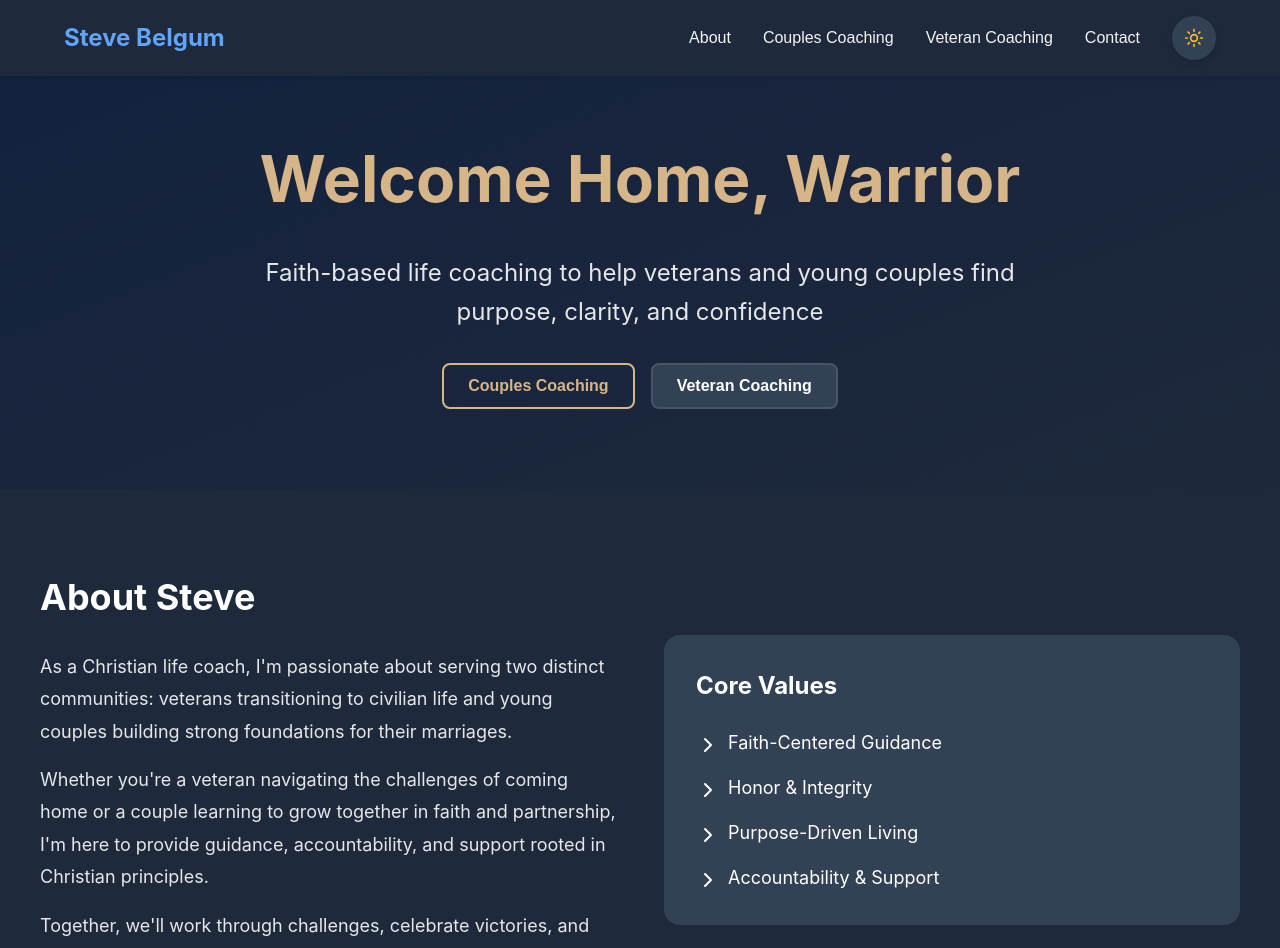
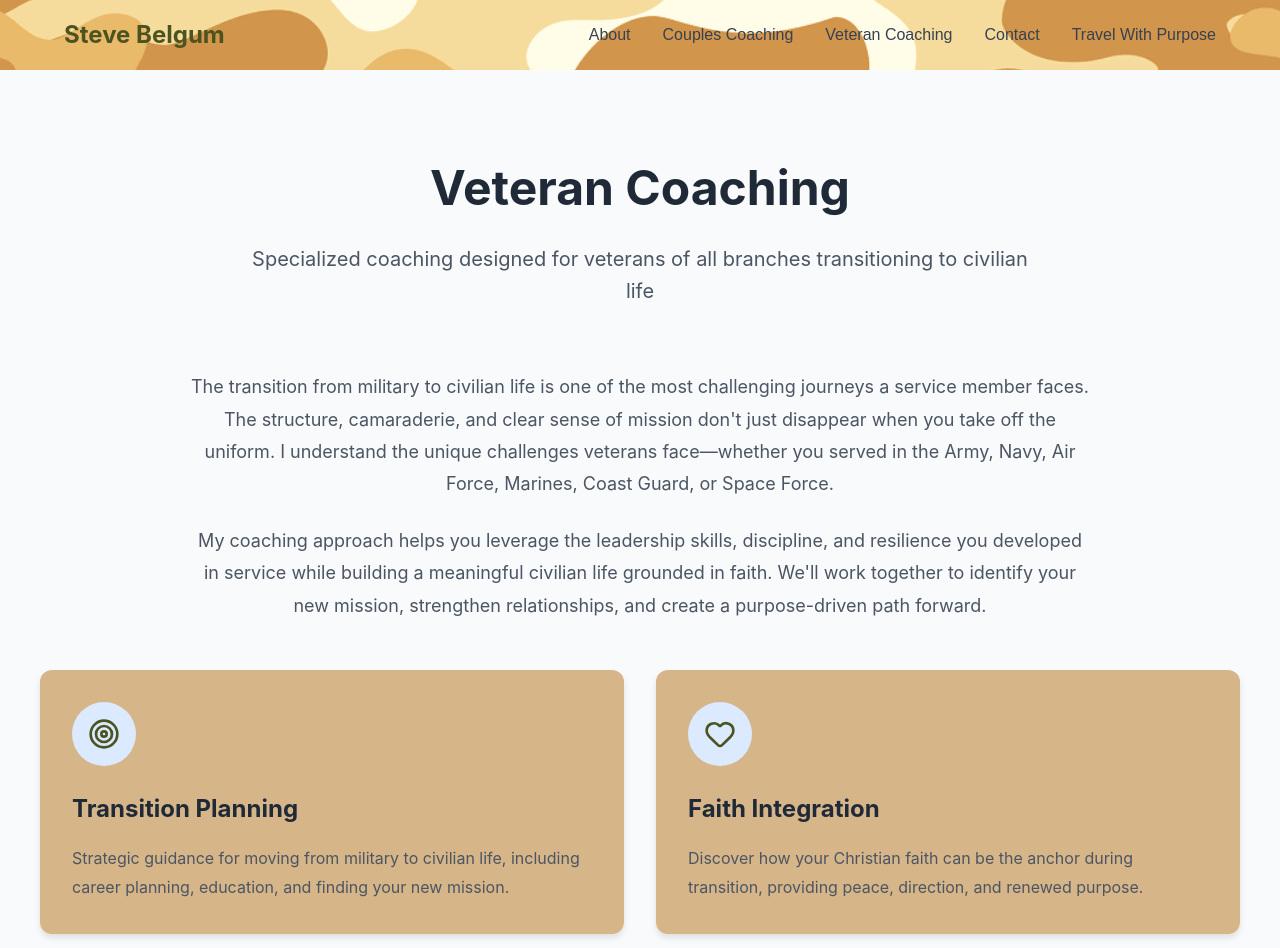
Before and after one commit to MarkBelgum/steve-belgum-website, a React (Create React App) app: page /veteran-coaching in a window 1280 px wide. Shown: the top 948 px of the page. Built offline with nearby package versions, Linux system fonts and the light colour scheme.

Commit message:
change styles

```diff
--- a/package.json
+++ b/package.json
@@ -6,6 +6,7 @@
     "lucide-react": "^0.562.0",
     "react": "^19.2.3",
     "react-dom": "^19.2.3",
+    "react-router-dom": "^7.11.0",
     "react-scripts": "^5.0.1"
   },
   "scripts": {
--- a/src/App.css
+++ b/src/App.css
@@ -1,6 +1,7 @@
 /* Reset and Base Styles */
 :root {
   --white: #D6B588;
+  --tan: #D6B588;
   --primary: #4B5320;
   --primary-hover: #c5d81d;
   --dark-bg: #0f172a;
@@ -8,6 +9,13 @@
   --gray-bg: #f9fafb;
   --text-main: #1f2937;
   --text-muted: #4b5563;
+}
+
+.theme-couples {
+  --white: #fce7f3;
+  --tan: #fbcfe8;
+  --primary: #be185d;
+  --primary-hover: #9d174d;
 }
 
 * {
@@ -21,11 +29,6 @@ body {
   line-height: 1.6;
   color: var(--text-main);
   transition: background-color 0.3s, color 0.3s;
-}
-
-body.dark {
-  background-color: var(--dark-bg);
-  color: #1d3971;
 }
 
 .app {
@@ -72,50 +75,24 @@ body.dark {
   opacity: 0;
 }
 
-/* Theme Toggle */
-.theme-toggle {
-  top: 24px;
-  left: 24px;
-  z-index: 50;
-  background: var(--white);
-  padding: 12px;
-  border-radius: 50%;
-  box-shadow: 0 4px 6px rgba(0, 0, 0, 0.1);
-  border: none;
-  cursor: pointer;
-  transition: all 0.3s;
-  display: flex;
-  align-items: center;
-  justify-content: center;
+/* Navigation */
+.navbar {
+  position: sticky;
+  top: 0;
+  z-index: 1000;
+
+  background-image: url('./camouflage-fabric-light-brown-208169.png');
+  background-size: cover;
+  background-position: center;
+  background-repeat: no-repeat;
+
+  /* Optional overlay for readability */
+  background-color: var(--tan);
+  background-blend-mode: overlay;
 }
 
-.theme-toggle:hover {
-  transform: scale(1.1);
-  box-shadow: 0 10px 15px rgba(0, 0, 0, 0.2);
-}
-
-body.dark .theme-toggle {
-  background: #334155;
-  color: #fbbf24;
-}
-
-body:not(.dark) .theme-toggle {
-  color: #334155;
-}
-
-/* Navigation */
-.navbar {
-  background: var(--white);
-  box-shadow: 0 2px 4px rgba(0, 0, 0, 0.1);
-  position: fixed;
-  width: 100%;
-  top: 0;
-  z-index: 40;
-  transition: background-color 0.3s;
-}
-
-body.dark .navbar {
-  background: var(--dark-surface);
+.theme-couples .navbar {
+  background-image: none;
 }
 
 .nav-container {
@@ -135,10 +112,6 @@ body.dark .navbar {
   font-weight: bold;
   color: var(--primary);
   transition: color 0.3s;
-}
-
-body.dark .logo {
-  color: #60a5fa;
 }
 
 .nav-desktop {
@@ -168,14 +141,6 @@ body.dark .logo {
   transform: scale(1.05);
 }
 
-body.dark .nav-link {
-  color: #f3f4f6;
-}
-
-body.dark .nav-link:hover {
-  color: #60a5fa;
-}
-
 .mobile-menu-btn {
   display: flex;
   background: none;
@@ -183,10 +148,6 @@ body.dark .nav-link:hover {
   color: #374151;
   cursor: pointer;
   transition: color 0.3s;
-}
-
-body.dark .mobile-menu-btn {
-  color: #f3f4f6;
 }
 
 @media (min-width: 768px) {
@@ -226,14 +187,6 @@ body.dark .mobile-menu-btn {
   color: var(--primary);
 }
 
-body.dark .nav-link-mobile {
-  color: #f3f4f6;
-}
-
-body.dark .nav-link-mobile:hover {
-  color: #60a5fa;
-}
-
 /* Buttons */
 .btn {
   padding: 12px 24px;
@@ -266,16 +219,6 @@ body.dark .nav-link-mobile:hover {
   background: #eff6ff;
 }
 
-body.dark .btn-secondary {
-  background: #334155;
-  color: white;
-  border-color: #475569;
-}
-
-body.dark .btn-secondary:hover {
-  background: #475569;
-}
-
 .btn-outline {
   background: transparent;
   color: var(--white);
@@ -285,12 +228,6 @@ body.dark .btn-secondary:hover {
 .btn-outline:hover {
   background: var(--white);
   color: var(--primary);
-}
-
-body.dark .btn-outline:hover {
-  background: #334155;
-  color: white;
-  border-color: #475569;
 }
 
 /* Hero Section */
@@ -303,19 +240,11 @@ body.dark .btn-outline:hover {
   transition: background 0.5s;
 }
 
-body.dark .hero {
-  background: linear-gradient(to bottom right, var(--dark-bg), var(--dark-surface));
-}
-
 .hero-overlay {
   position: absolute;
   inset: 0;
   background: linear-gradient(to bottom right, rgba(96, 165, 250, 0.2), transparent);
   transition: background 0.5s;
-}
-
-body.dark .hero-overlay {
-  background: linear-gradient(to bottom right, rgba(59, 130, 246, 0.1), transparent);
 }
 
 .hero-content {
@@ -329,7 +258,12 @@ body.dark .hero-overlay {
 .hero h1 {
   font-size: 48px;
   font-weight: bold;
-  margin-bottom: 24px;
+}
+
+.hero h2 {
+  font-size: 40px;
+  font-weight: bold;
+  margin-bottom: 12px;
 }
 
 @media (min-width: 768px) {
@@ -345,10 +279,6 @@ body.dark .hero-overlay {
   max-width: 800px;
   margin-left: auto;
   margin-right: auto;
-}
-
-body.dark .hero p {
-  color: #e5e7eb;
 }
 
 @media (min-width: 768px) {
@@ -393,25 +323,13 @@ body.dark .hero p {
   background: var(--white);
 }
 
-body.dark .bg-white {
-  background: var(--dark-bg);
-}
-
 .bg-gray {
   background: var(--gray-bg);
-}
-
-body.dark .bg-gray {
-  background: var(--dark-surface);
 }
 
 .bg-blue {
   background: var(--primary);
   color: var(--white);
-}
-
-body.dark .bg-blue {
-  background: var(--dark-surface);
 }
 
 /* Section Headers */
@@ -433,10 +351,6 @@ body.dark .bg-blue {
   color: var(--text-main);
 }
 
-body.dark .section-header h2 {
-  color: var(--white);
-}
-
 @media (min-width: 768px) {
   .section-header h2 {
     font-size: 48px;
@@ -448,10 +362,6 @@ body.dark .section-header h2 {
   color: var(--text-muted);
   max-width: 800px;
   margin: 0 auto;
-}
-
-body.dark .section-header .subtitle {
-  color: #e5e7eb;
 }
 
 /* About Section */
@@ -474,19 +384,11 @@ body.dark .section-header .subtitle {
   margin-bottom: 24px;
 }
 
-body.dark .about-text h2 {
-  color: white;
-}
-
 .about-text p {
   font-size: 18px;
   color: #4b5563;
   margin-bottom: 16px;
   line-height: 1.8;
-}
-
-body.dark .about-text p {
-  color: #e5e7eb;
 }
 
 .core-values {
@@ -500,10 +402,6 @@ body.dark .about-text p {
 .core-values:hover {
   transform: scale(1.05);
   box-shadow: 0 20px 25px rgba(0, 0, 0, 0.2);
-}
-
-body.dark .core-values {
-  background: #334155;
 }
 
 .core-values h3 {
@@ -548,10 +446,6 @@ body.dark .core-values {
   line-height: 1.8;
 }
 
-body.dark .service-description p {
-  color: #e5e7eb;
-}
-
 /* Cards Grid */
 .cards-grid {
   display: grid;
@@ -584,10 +478,6 @@ body.dark .service-description p {
   box-shadow: 0 20px 25px rgba(0, 0, 0, 0.2);
 }
 
-body.dark .card {
-  background: var(--dark-surface);
-}
-
 .card-icon {
   background: #dbeafe;
   width: 64px;
@@ -605,11 +495,6 @@ body.dark .card {
   transform: scale(1.1) rotate(6deg);
 }
 
-body.dark .card-icon {
-  background: rgba(37, 99, 235, 0.3);
-  color: #93c5fd;
-}
-
 .card h3 {
   font-size: 24px;
   font-weight: bold;
@@ -617,17 +502,9 @@ body.dark .card-icon {
   color: var(--text-main);
 }
 
-body.dark .card h3 {
-  color: var(--white);
-}
-
 .card p {
   color: var(--text-muted);
   line-height: 1.8;
-}
-
-body.dark .card p {
-  color: #e5e7eb;
 }
 
 /* Approach Section */
@@ -661,10 +538,6 @@ body.dark .card p {
   margin-bottom: 16px;
 }
 
-body.dark .step-number {
-  color: #334155;
-}
-
 .approach-step h3 {
   font-size: 24px;
   font-weight: bold;
@@ -672,16 +545,8 @@ body.dark .step-number {
   margin-bottom: 12px;
 }
 
-body.dark .approach-step h3 {
-  color: var(--white);
-}
-
 .approach-step p {
   color: var(--text-muted);
-}
-
-body.dark .approach-step p {
-  color: #e5e7eb;
 }
 
 /* Contact Section */
@@ -711,10 +576,6 @@ body.dark .approach-step p {
   font-size: 20px;
   margin-bottom: 32px;
   color: #bfdbfe;
-}
-
-body.dark .contact-subtitle {
-  color: #e5e7eb;
 }
 
 .contact-info {
@@ -748,20 +609,12 @@ body.dark .contact-subtitle {
   color: #bfdbfe;
 }
 
-body.dark .contact-item a:hover {
-  color: #60a5fa;
-}
-
 /* Footer */
 .footer {
   background: #111827;
   color: #9ca3af;
   padding: 32px 24px;
   transition: background-color 0.3s;
-}
-
-body.dark .footer {
-  background: #020617;
 }
 
 .footer-content {
--- a/src/App.js
+++ b/src/App.js
@@ -1,23 +1,64 @@
-import { About, Approach, Contact, CouplesCoaching, Footer, Hero, Navigation, Services } from './components';
-import { ThemeContext } from './theme/ThemeContext';
-import { useTheme } from './theme/useTheme';
+import { useState, useEffect } from 'react';
+import { BrowserRouter as Router, Routes, Route, useLocation } from 'react-router-dom';
+import { About, Approach, BookLink, Contact, CouplesCoaching, Footer, Hero, Navigation, Services, Travel } from './components';
 import './App.css';
 
-export default function App() {
-  const { isDark, toggleTheme } = useTheme();
+const AppContent = () => {
+  const location = useLocation();
+  const [themeClass, setThemeClass] = useState(() => {
+    if (location.pathname === '/couples-coaching') return 'theme-couples';
+    if (location.pathname === '/veteran-coaching') return 'theme-veteran';
+    return '';
+  });
+
+  useEffect(() => {
+    if (location.pathname === '/couples-coaching') {
+      setThemeClass('theme-couples');
+    } else if (location.pathname === '/veteran-coaching') {
+      setThemeClass('theme-veteran');
+    }
+  }, [location.pathname]);
 
   return (
-    <ThemeContext.Provider value={{ isDark, toggleTheme }}>
-      <div className="app">
-        <Navigation isDark={isDark} toggleTheme={toggleTheme} />
+    <div className={`app ${themeClass}`}>
+      <Navigation />
+      <Routes>
+        <Route path="/" element={
+          <>
             <Hero />
             <About />
-        <CouplesCoaching />
-        <Services />
             <Approach />
             <Contact />
+          </>
+        } />
+        <Route path="/couples-coaching" element={
+          <>
+            <CouplesCoaching />
+            <Contact />
+          </>
+        } />
+        <Route path="/veteran-coaching" element={
+          <>
+            <Services />
+            <Contact />
+          </>
+        } />
+        <Route path="/travel-with-purpose" element={
+          <>
+            <Travel />
+            <BookLink />
+          </>
+        } />
+      </Routes>
       <Footer />
     </div>
-    </ThemeContext.Provider>
+  );
+};
+
+export default function App() {
+  return (
+    <Router>
+      <AppContent />
+    </Router>
   );
 }
--- a/src/components/ApproachStep.js
+++ b/src/components/ApproachStep.js
@@ -9,7 +9,6 @@ const ApproachStep = ({ step, index }) => {
       className={`approach-step ${isVisible ? 'visible' : ''}`}
       style={{ transitionDelay: `${index * 200}ms` }}
     >
-      <div className="step-number">{step.num}</div>
       <h3>{step.title}</h3>
       <p>{step.desc}</p>
     </div>
--- a/src/components/Hero.js
+++ b/src/components/Hero.js
@@ -1,14 +1,9 @@
 import { useState, useEffect } from 'react';
+import { useNavigate } from 'react-router-dom';
 import Button from './Button';
 
-const scrollToSection = (id) => {
-  const element = document.getElementById(id);
-  if (element) {
-    element.scrollIntoView({ behavior: 'smooth' });
-  }
-};
-
 const Hero = () => {
+  const navigate = useNavigate();
   const [offsetY, setOffsetY] = useState(0);
 
   useEffect(() => {
@@ -24,16 +19,17 @@ const Hero = () => {
         style={{ transform: `translateY(${offsetY * 0.5}px)` }}
       />
       <div className="hero-content">
-        <h1 className="animate-fade-in-up">Welcome Home, Warrior</h1>
+        <h1 className="animate-fade-in-up">Developing Leaders </h1>
+        <h2 className="animate-fade-in-up">by Mentoring and Coaching</h2>
         <p className="animate-fade-in-up-delay">
-          Faith-based life coaching to help veterans and young couples find purpose, clarity, and confidence
+          Helping young couples and veterans find clarity, purpose, and confidence
         </p>
         <div className="hero-buttons animate-fade-in-up-delay-2">
-          <Button variant="outline" onClick={() => scrollToSection('couples-coaching')}>
+          <Button variant="outline" onClick={() => navigate('/couples-coaching')}>
             Couples Coaching
           </Button>
-          <Button variant="secondary" onClick={() => scrollToSection('veteran-coaching')}>
-            Veteran Coaching
+          <Button variant="secondary" onClick={() => navigate('/veteran-coaching')}>
+            Veterans Coaching
           </Button>
         </div>
       </div>
--- a/src/components/Navigation.js
+++ b/src/components/Navigation.js
@@ -1,6 +1,6 @@
 import { useState } from 'react';
+import { useLocation, useNavigate } from 'react-router-dom';
 import { Menu, X } from 'lucide-react';
-import ThemeToggle from './ThemeToggle';
 
 const scrollToSection = (id) => {
   const element = document.getElementById(id);
@@ -9,38 +9,56 @@ const scrollToSection = (id) => {
   }
 };
 
-const Navigation = ({ isDark, toggleTheme }) => {
+const Navigation = () => {
   const [isOpen, setIsOpen] = useState(false);
+  const location = useLocation();
+  const navigate = useNavigate();
 
   const navItems = [
-    { label: 'About', id: 'about' },
-    { label: 'Couples Coaching', id: 'couples-coaching' },
-    { label: 'Veteran Coaching', id: 'veteran-coaching' },
-    { label: 'Contact', id: 'contact' }
+    { label: 'About', path: '/', id: 'about' },
+    { label: 'Couples Coaching', path: '/couples-coaching' },
+    { label: 'Veteran Coaching', path: '/veteran-coaching' },
+    { label: 'Contact', id: 'contact' },
+    { label: 'Travel With Purpose', path: '/travel-with-purpose' },
   ];
 
-  const handleNavClick = (id) => {
-    scrollToSection(id);
+  const handleNavClick = (item) => {
     setIsOpen(false);
+
+    if (item.path) {
+      if (location.pathname !== item.path) {
+        navigate(item.path);
+        if (item.id) {
+          setTimeout(() => scrollToSection(item.id), 100);
+        } else {
+          window.scrollTo(0, 0);
+        }
+      } else if (item.id) {
+        scrollToSection(item.id);
+      } else {
+        window.scrollTo(0, 0);
+      }
+    } else if (item.id) {
+      scrollToSection(item.id);
+    }
   };
 
   return (
     <nav className="navbar">
       <div className="nav-container">
         <div className="nav-header">
-          <div className="logo">Steve Belgum</div>
+          <div className="logo" onClick={() => navigate('/')} style={{ cursor: 'pointer' }}>Steve Belgum</div>
 
           <div className="nav-desktop">
             {navItems.map((item, index) => (
               <button
-                key={item.id}
-                onClick={() => handleNavClick(item.id)}
+                key={item.label}
+                onClick={() => handleNavClick(item)}
                 className="nav-link"
               >
                 {item.label}
               </button>
             ))}
-            <ThemeToggle isDark={isDark} toggleTheme={toggleTheme} />
           </div>
 
           <button
@@ -54,8 +72,8 @@ const Navigation = ({ isDark, toggleTheme }) => {
         <div className={`nav-mobile ${isOpen ? 'open' : ''}`}>
           {navItems.map(item => (
             <button
-              key={item.id}
-              onClick={() => handleNavClick(item.id)}
+              key={item.label}
+              onClick={() => handleNavClick(item)}
               className="nav-link-mobile"
             >
               {item.label}
--- a/src/components/index.js
+++ b/src/components/index.js
@@ -1,6 +1,7 @@
 export { default as About } from './About';
 export { default as Approach } from './Approach';
 export { default as ApproachStep } from './ApproachStep';
+export { default as BookLink } from './BookLink';
 export { default as Button } from './Button';
 export { default as Card } from './Card';
 export { default as Contact } from './Contact';
@@ -12,3 +13,4 @@ export { default as Section } from './Section';
 export { default as SectionHeader } from './SectionHeader';
 export { default as Services } from './Services';
 export { default as ThemeToggle } from './ThemeToggle';
+export { default as Travel } from './Travel';
--- a/src/data/content.js
+++ b/src/data/content.js
@@ -47,7 +47,7 @@ export const veteranServices = [
 ];
 
 export const approachSteps = [
-  { num: '01', title: 'Listen & Understand', desc: 'Every person\'s story is unique. We start by understanding your experiences, challenges, and goals.' },
-  { num: '02', title: 'Ask Good Questions', desc: 'Together, we create a faith-centered roadmap tailored to your specific needs and aspirations.' },
-  { num: '03', title: 'Take Action', desc: 'With accountability and support, we execute your plan one step at a time, celebrating progress along the way.' }
+  { title: 'Listen & Understand', desc: 'Every person\'s story is unique. We start by understanding your experiences, challenges, and goals.' },
+  { title: 'Ask Good Questions', desc: 'Together, we create a faith-centered roadmap tailored to your specific needs and aspirations.' },
+  { title: 'Take Action', desc: 'With accountability and support, we execute your plan one step at a time, celebrating progress along the way.' }
 ];
```
Also changed, not shown: src/components/BookLink.js (added, +22 -0 lines), src/components/Contact.js (+2 -9 lines), src/components/ContactEmail.js (deleted, +0 -9 lines), src/components/Travel.js (added, +21 -0 lines), src/camouflage-fabric-light-brown-208169.png (added), 1 other file (tests, documents, lock files or other folders). Lines whose indentation alone changed are shown as unchanged.
